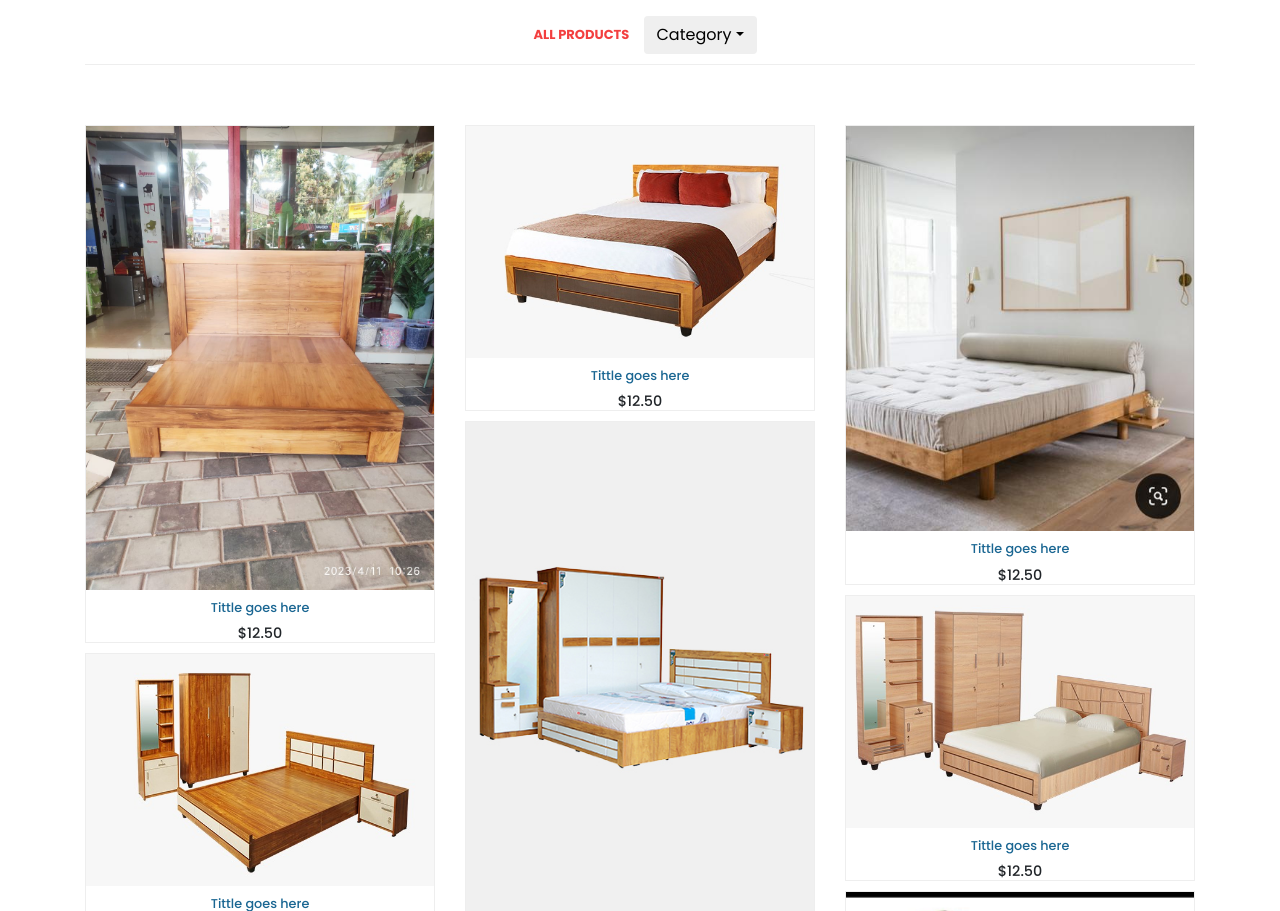
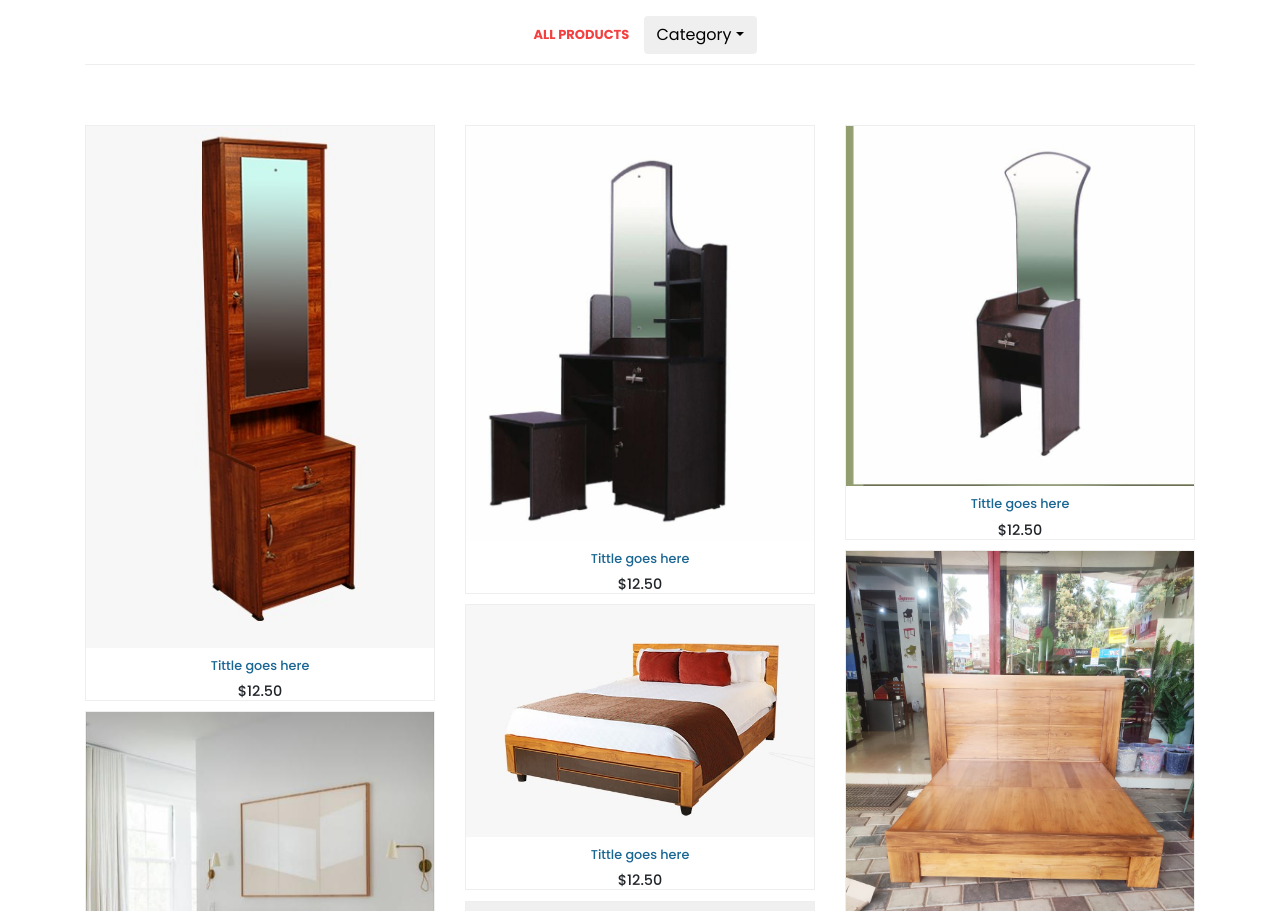
Before and after one commit to Ahmdadil/sw, a plain HTML site: page bedroom.html in a window 1280 px wide. Shown: the part 540-1451 px from the top of the page. Drawn offline with Linux system fonts and the light colour scheme.

Commit message:
img added

```diff
--- a/bedroom.html
+++ b/bedroom.html
@@ -126,6 +126,44 @@ https://templatemo.com/tm-546-sixteen-clothing
         <div class="col-md-12 container-fluid">
           <div class="filters-content">
             <div class="row grid">
+
+              <!-- d_table -->
+
+              <div class="col-lg-4 col-md-4 all d_table">
+                <div class="product-item">
+                  <img id="primg" src="assets/images/bedroom/d_table/d_table (1).jpg" alt="">
+                  <div class="down-content">
+                    <h5>Tittle goes here</h5>
+                  </div>
+                  <div class="prdprice">
+                    <h6>$12.50</h6>
+                  </div>
+                </div>
+              </div>
+
+              <div class="col-lg-4 col-md-4 all d_table">
+                <div class="product-item">
+                  <img id="primg" src="assets/images/bedroom/d_table/d_table (2).jpg" alt="">
+                  <div class="down-content">
+                    <h5>Tittle goes here</h5>
+                  </div>
+                  <div class="prdprice">
+                    <h6>$12.50</h6>
+                  </div>
+                </div>
+              </div>
+
+              <div class="col-lg-4 col-md-4 all d_table">
+                <div class="product-item">
+                  <img id="primg" src="assets/images/bedroom/d_table/d_table (3).jpg" alt="">
+                  <div class="down-content">
+                    <h5>Tittle goes here</h5>
+                  </div>
+                  <div class="prdprice">
+                    <h6>$12.50</h6>
+                  </div>
+                </div>
+              </div>
 
               <!-- w cot -->
 
```
